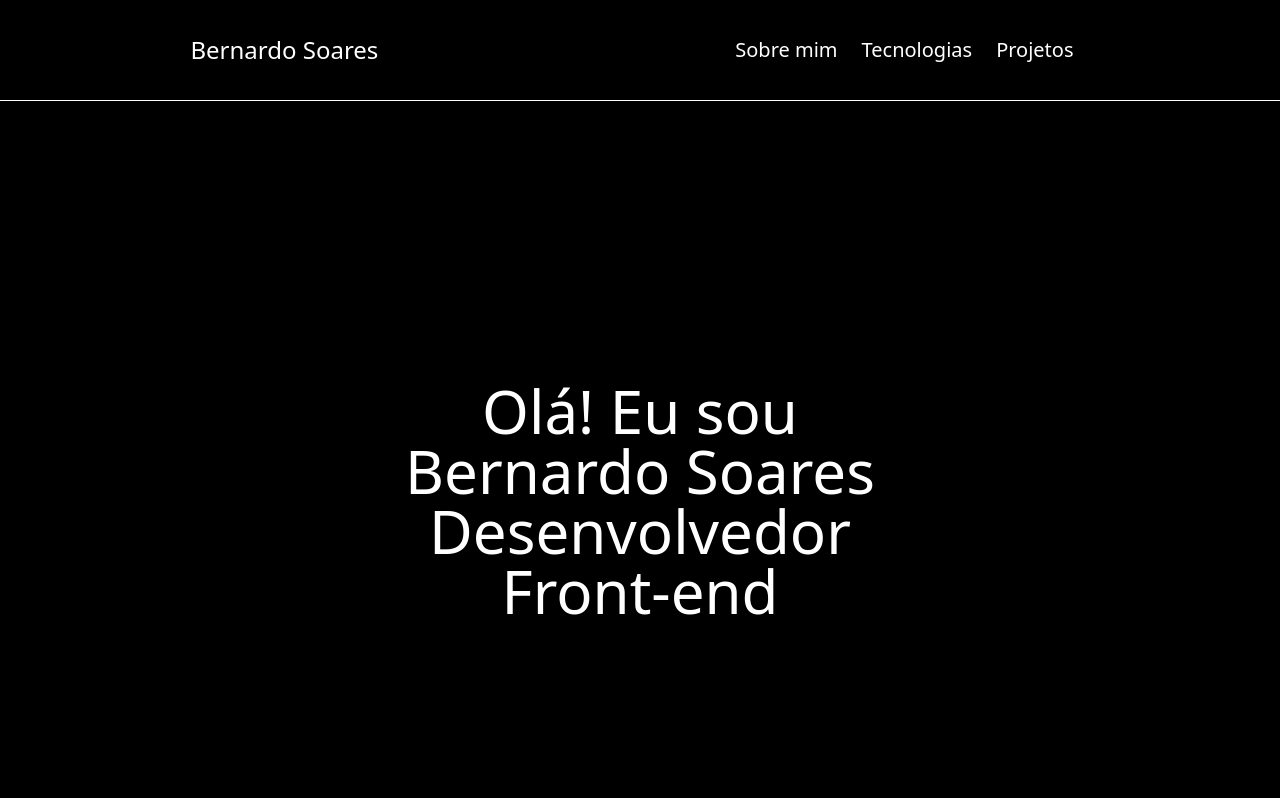
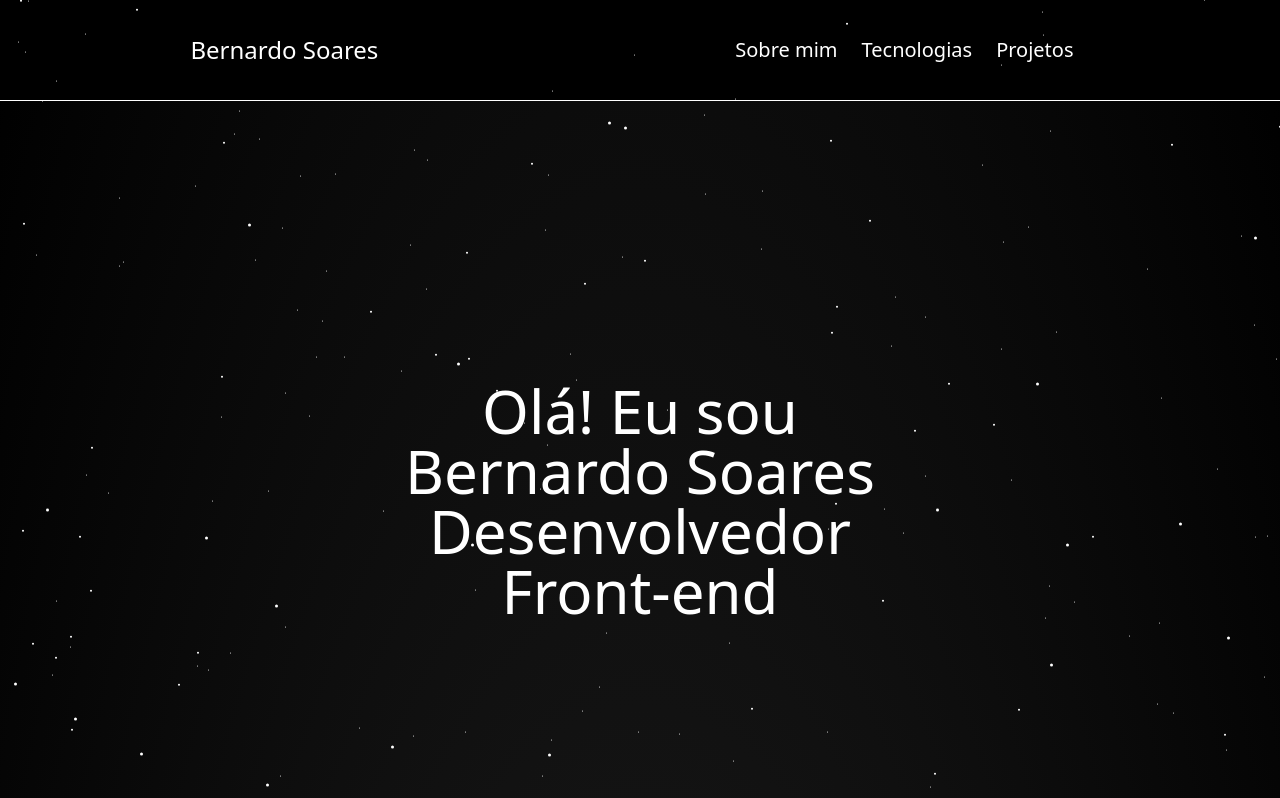
Before and after one commit to Dev-Soares/My-Portfolio, a React (Vite) app: page / in a window 1280 px wide. Shown: the top 798 px of the page. Built offline with nearby package versions, Linux system fonts and the light colour scheme.

Commit message:
Tentando implementar animated-bg

```diff
--- a/package.json
+++ b/package.json
@@ -11,6 +11,7 @@
   },
   "dependencies": {
     "@tailwindcss/vite": "^4.1.13",
+    "animate-ui": "^0.0.4",
     "class-variance-authority": "^0.7.1",
     "clsx": "^2.1.1",
     "lucide-react": "^0.544.0",
@@ -29,6 +30,7 @@
     "eslint-plugin-react-hooks": "^5.2.0",
     "eslint-plugin-react-refresh": "^0.4.20",
     "globals": "^16.3.0",
+    "path": "^0.12.7",
     "tw-animate-css": "^1.3.8",
     "vite": "^7.1.2"
   }
--- a/src/App.jsx
+++ b/src/App.jsx
@@ -1,6 +1,7 @@
 import Navbar from "./components/navbar"
 import CardTech from "./components/CardTech"
 import Project from "./components/Project"
+import { StarsBackground } from "./components/animate-ui/components/backgrounds/stars"
 
 
 
@@ -8,6 +9,7 @@ import Project from "./components/Project"
 const App = () => {
 
   return (
+    <StarsBackground >
       <main>
         <Navbar />
         <section className="min-h-screen w-full flex justify-center items-center">
@@ -33,7 +35,7 @@ const App = () => {
           <CardTech stackImg='reactIcon.png' stackName='React' />
           <CardTech stackImg='jsIcon.png' stackName='JavaScript' />
           <CardTech stackImg='nodeIcon.png' />
-        <CardTech stackImg='cssIcon.png' stackName='CSS'/>
+          <CardTech stackImg='cssIcon.png' stackName='CSS' />
           <CardTech stackImg='tailwindcssIcon.png' />
           <CardTech stackImg='gitIcon.png' />
           <CardTech stackImg='htmlIcon.png' />
@@ -41,10 +43,11 @@ const App = () => {
 
         </section>
         <section className="min-h-fit w-full p-6 my-8 flex flex-wrap justify-center">
-        <Project projectTitle='Pork' projectImg='porkProject.png' projectLink='' projectText='Lorem ipsum, dolor sit amet consectetur adipisicing elit. Fugiat officia quidem quos? Magni quibusdam error similique impedit, illum perspiciatis, aut quisquam praesentium amet officiis, iusto beatae! Nobis at qui molestiae!' githubLink=''/>
+          <Project projectTitle='Pork' projectImg='porkProject.png' projectLink='' projectText='Lorem ipsum, dolor sit amet consectetur adipisicing elit. Fugiat officia quidem quos? Magni quibusdam error similique impedit, illum perspiciatis, aut quisquam praesentium amet officiis, iusto beatae! Nobis at qui molestiae!' githubLink='' />
 
         </section>
       </main>
+    </StarsBackground>
   )
 }
 
--- /dev/null
+++ b/src/components/animate-ui/components/backgrounds/stars.jsx
@@ -0,0 +1,122 @@
+'use client';;
+import * as React from 'react';
+import { motion, useMotionValue, useSpring } from 'motion/react';
+
+import { cn } from "@/lib/utils";
+
+function generateStars(count, starColor) {
+  const shadows = [];
+  for (let i = 0; i < count; i++) {
+    const x = Math.floor(Math.random() * 4000) - 2000;
+    const y = Math.floor(Math.random() * 4000) - 2000;
+    shadows.push(`${x}px ${y}px ${starColor}`);
+  }
+  return shadows.join(', ');
+}
+
+function StarLayer({
+  count = 1000,
+  size = 1,
+  transition = { repeat: Infinity, duration: 50, ease: 'linear' },
+  starColor = '#fff',
+  className,
+  ...props
+}) {
+  const [boxShadow, setBoxShadow] = React.useState('');
+
+  React.useEffect(() => {
+    setBoxShadow(generateStars(count, starColor));
+  }, [count, starColor]);
+
+  return (
+    <motion.div
+      data-slot="star-layer"
+      animate={{ y: [0, -2000] }}
+      transition={transition}
+      className={cn('absolute top-0 left-0 w-full h-[2000px]', className)}
+      {...props}>
+      <div
+        className="absolute bg-transparent rounded-full"
+        style={{
+          width: `${size}px`,
+          height: `${size}px`,
+          boxShadow: boxShadow,
+        }} />
+      <div
+        className="absolute bg-transparent rounded-full top-[2000px]"
+        style={{
+          width: `${size}px`,
+          height: `${size}px`,
+          boxShadow: boxShadow,
+        }} />
+    </motion.div>
+  );
+}
+
+function StarsBackground({
+  children,
+  className,
+  factor = 0.05,
+  speed = 50,
+  transition = { stiffness: 50, damping: 20 },
+  starColor = '#fff',
+  pointerEvents = true,
+  ...props
+}) {
+  const offsetX = useMotionValue(1);
+  const offsetY = useMotionValue(1);
+
+  const springX = useSpring(offsetX, transition);
+  const springY = useSpring(offsetY, transition);
+
+  const handleMouseMove = React.useCallback((e) => {
+    const centerX = window.innerWidth / 2;
+    const centerY = window.innerHeight / 2;
+    const newOffsetX = -(e.clientX - centerX) * factor;
+    const newOffsetY = -(e.clientY - centerY) * factor;
+    offsetX.set(newOffsetX);
+    offsetY.set(newOffsetY);
+  }, [offsetX, offsetY, factor]);
+
+  return (
+    <div
+      data-slot="stars-background"
+      className={cn(
+        'relative size-full overflow-hidden bg-[radial-gradient(ellipse_at_bottom,_#262626_0%,_#000_100%)]',
+        className
+      )}
+      onMouseMove={handleMouseMove}
+      {...props}>
+      <motion.div
+        style={{ x: springX, y: springY }}
+        className={cn({ 'pointer-events-none': !pointerEvents })}>
+        <StarLayer
+          count={1000}
+          size={1}
+          transition={{ repeat: Infinity, duration: speed, ease: 'linear' }}
+          starColor={starColor} />
+        <StarLayer
+          count={400}
+          size={2}
+          transition={{
+            repeat: Infinity,
+            duration: speed * 2,
+            ease: 'linear',
+          }}
+          starColor={starColor} />
+        <StarLayer
+          count={200}
+          size={3}
+          transition={{
+            repeat: Infinity,
+            duration: speed * 3,
+            ease: 'linear',
+          }}
+          starColor={starColor} />
+      </motion.div>
+      {children}
+    </div>
+  );
+}
+
+export { StarLayer, StarsBackground };
--- /dev/null
+++ b/src/components/lib/utils.js
@@ -0,0 +1,6 @@
+import { clsx } from "clsx";
+import { twMerge } from "tailwind-merge"
+
+export function cn(...inputs) {
+  return twMerge(clsx(inputs));
+}
--- a/src/index.css
+++ b/src/index.css
@@ -23,3 +23,119 @@ body{
   }
 
 }
+
+@theme inline {
+  --radius-sm: calc(var(--radius) - 4px);
+  --radius-md: calc(var(--radius) - 2px);
+  --radius-lg: var(--radius);
+  --radius-xl: calc(var(--radius) + 4px);
+  --color-background: var(--background);
+  --color-foreground: var(--foreground);
+  --color-card: var(--card);
+  --color-card-foreground: var(--card-foreground);
+  --color-popover: var(--popover);
+  --color-popover-foreground: var(--popover-foreground);
+  --color-primary: var(--primary);
+  --color-primary-foreground: var(--primary-foreground);
+  --color-secondary: var(--secondary);
+  --color-secondary-foreground: var(--secondary-foreground);
+  --color-muted: var(--muted);
+  --color-muted-foreground: var(--muted-foreground);
+  --color-accent: var(--accent);
+  --color-accent-foreground: var(--accent-foreground);
+  --color-destructive: var(--destructive);
+  --color-border: var(--border);
+  --color-input: var(--input);
+  --color-ring: var(--ring);
+  --color-chart-1: var(--chart-1);
+  --color-chart-2: var(--chart-2);
+  --color-chart-3: var(--chart-3);
+  --color-chart-4: var(--chart-4);
+  --color-chart-5: var(--chart-5);
+  --color-sidebar: var(--sidebar);
+  --color-sidebar-foreground: var(--sidebar-foreground);
+  --color-sidebar-primary: var(--sidebar-primary);
+  --color-sidebar-primary-foreground: var(--sidebar-primary-foreground);
+  --color-sidebar-accent: var(--sidebar-accent);
+  --color-sidebar-accent-foreground: var(--sidebar-accent-foreground);
+  --color-sidebar-border: var(--sidebar-border);
+  --color-sidebar-ring: var(--sidebar-ring);
+}
+
+:root {
+  --radius: 0.625rem;
+  --background: oklch(1 0 0);
+  --foreground: oklch(0.145 0 0);
+  --card: oklch(1 0 0);
+  --card-foreground: oklch(0.145 0 0);
+  --popover: oklch(1 0 0);
+  --popover-foreground: oklch(0.145 0 0);
+  --primary: oklch(0.205 0 0);
+  --primary-foreground: oklch(0.985 0 0);
+  --secondary: oklch(0.97 0 0);
+  --secondary-foreground: oklch(0.205 0 0);
+  --muted: oklch(0.97 0 0);
+  --muted-foreground: oklch(0.556 0 0);
+  --accent: oklch(0.97 0 0);
+  --accent-foreground: oklch(0.205 0 0);
+  --destructive: oklch(0.577 0.245 27.325);
+  --border: oklch(0.922 0 0);
+  --input: oklch(0.922 0 0);
+  --ring: oklch(0.708 0 0);
+  --chart-1: oklch(0.646 0.222 41.116);
+  --chart-2: oklch(0.6 0.118 184.704);
+  --chart-3: oklch(0.398 0.07 227.392);
+  --chart-4: oklch(0.828 0.189 84.429);
+  --chart-5: oklch(0.769 0.188 70.08);
+  --sidebar: oklch(0.985 0 0);
+  --sidebar-foreground: oklch(0.145 0 0);
+  --sidebar-primary: oklch(0.205 0 0);
+  --sidebar-primary-foreground: oklch(0.985 0 0);
+  --sidebar-accent: oklch(0.97 0 0);
+  --sidebar-accent-foreground: oklch(0.205 0 0);
+  --sidebar-border: oklch(0.922 0 0);
+  --sidebar-ring: oklch(0.708 0 0);
+}
+
+.dark {
+  --background: oklch(0.145 0 0);
+  --foreground: oklch(0.985 0 0);
+  --card: oklch(0.205 0 0);
+  --card-foreground: oklch(0.985 0 0);
+  --popover: oklch(0.205 0 0);
+  --popover-foreground: oklch(0.985 0 0);
+  --primary: oklch(0.922 0 0);
+  --primary-foreground: oklch(0.205 0 0);
+  --secondary: oklch(0.269 0 0);
+  --secondary-foreground: oklch(0.985 0 0);
+  --muted: oklch(0.269 0 0);
+  --muted-foreground: oklch(0.708 0 0);
+  --accent: oklch(0.269 0 0);
+  --accent-foreground: oklch(0.985 0 0);
+  --destructive: oklch(0.704 0.191 22.216);
+  --border: oklch(1 0 0 / 10%);
+  --input: oklch(1 0 0 / 15%);
+  --ring: oklch(0.556 0 0);
+  --chart-1: oklch(0.488 0.243 264.376);
+  --chart-2: oklch(0.696 0.17 162.48);
+  --chart-3: oklch(0.769 0.188 70.08);
+  --chart-4: oklch(0.627 0.265 303.9);
+  --chart-5: oklch(0.645 0.246 16.439);
+  --sidebar: oklch(0.205 0 0);
+  --sidebar-foreground: oklch(0.985 0 0);
+  --sidebar-primary: oklch(0.488 0.243 264.376);
+  --sidebar-primary-foreground: oklch(0.985 0 0);
+  --sidebar-accent: oklch(0.269 0 0);
+  --sidebar-accent-foreground: oklch(0.985 0 0);
+  --sidebar-border: oklch(1 0 0 / 10%);
+  --sidebar-ring: oklch(0.556 0 0);
+}
+
+@layer base {
+  * {
+    @apply border-border outline-ring/50;
+  }
+  body {
+    @apply bg-background text-foreground;
+  }
+}
--- a/vite.config.js
+++ b/vite.config.js
@@ -1,6 +1,7 @@
 import { defineConfig } from 'vite'
 import react from '@vitejs/plugin-react'
 import tailwindcss from '@tailwindcss/vite'
+import path from "path";
 
 // https://vite.dev/config/
 export default defineConfig({
@@ -8,4 +9,9 @@ export default defineConfig({
     react(),
     tailwindcss()
   ],
+   resolve: {
+    alias: {
+      "@": path.resolve(__dirname, "./src"),
+    },
+  },
 })
```
Also changed, not shown: jsconfig.json (added, +16 -0 lines), 1 other file (tests, documents, lock files or other folders). Lines whose indentation alone changed are shown as unchanged.
